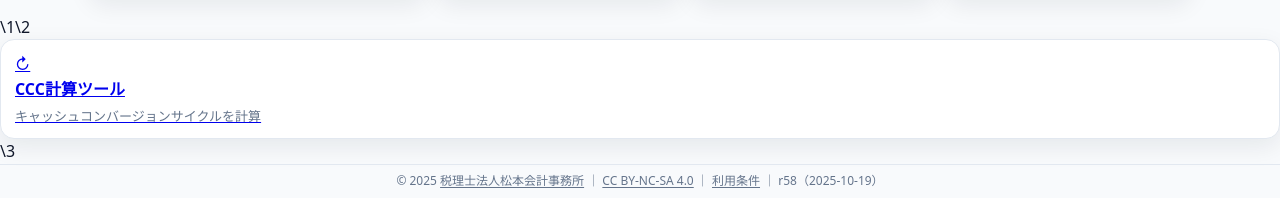
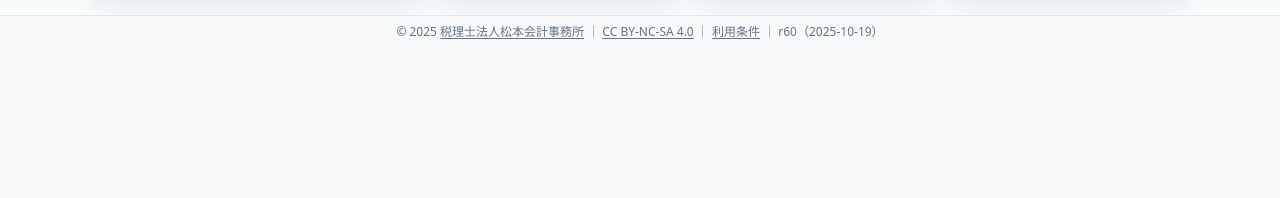
Before and after one commit to takatrp/tool-portal, a plain HTML site: page index.html in a window 1280 px wide. Shown: the part 652-850 px from the top of the page. After the commit the page ends 800 px from the top, so only its background shows below. Drawn offline with Linux system fonts and the light colour scheme.

Commit message:
index.html を更新

```diff
--- a/index.html
+++ b/index.html
@@ -162,7 +162,7 @@
   <header class="hero">
     <div class="topbar">
       <div class="branding">
-        <a class="logo" href="https://www.matsumoto-kaikei.or.jp/" target="_blank" rel="noopener" aria-label="税理士法人松本会計事務所 公式サイト"><img src=\"./ロゴ.png\" alt="松本会計ロゴ"></a>
+        <a class="logo" href="https://www.matsumoto-kaikei.or.jp/" target="_blank" rel="noopener" aria-label="税理士法人松本会計事務所 公式サイト"><img src="./ロゴ.jpg" onerror="this.onerror=null;this.src='./ロゴ.png'" alt="松本会計ロゴ"></a></a>
         <div>
           <div class="title">松本会計ツールポータル</div>
           <div class="subtitle">黒字経営を加速する、松本会計オリジナルツール集</div>
@@ -237,25 +237,11 @@
       </a>
     </div>
   </section>
-
-  \1\2
-      <!-- 追加：CCC計算ツール（その他便利ツール末尾） -->
-      <div class="tile">
-        <a class="tlink" href="https://takatrp.github.io/CCC/" target="_blank" rel="noopener">
-          <div class="ticon">↻</div>
-          <div class="ttext">
-            <div class="title">CCC計算ツール</div>
-            <div class="desc">キャッシュコンバージョンサイクルを計算</div>
-          </div>
-        </a>
-      </div>
-    \3
-
   <footer class="mk-mini">
     © <span id="cpy-year">2025</span> <a href="https://www.matsumoto-kaikei.or.jp/" target="_blank" rel="noopener license">税理士法人松本会計事務所</a> ｜
     <a href="https://creativecommons.org/licenses/by-nc-sa/4.0/" target="_blank" rel="license noopener">CC BY-NC-SA 4.0</a> ｜
     <a href="/tool-portal/terms.html" target="_blank" rel="noopener">利用条件</a> ｜
-    <span id="build-rev">r58</span>（<span id="last-updated-date"></span>）
+    <span id="build-rev">r60</span>（<span id="last-updated-date"></span>）
   </footer>
 
 <script>
```
